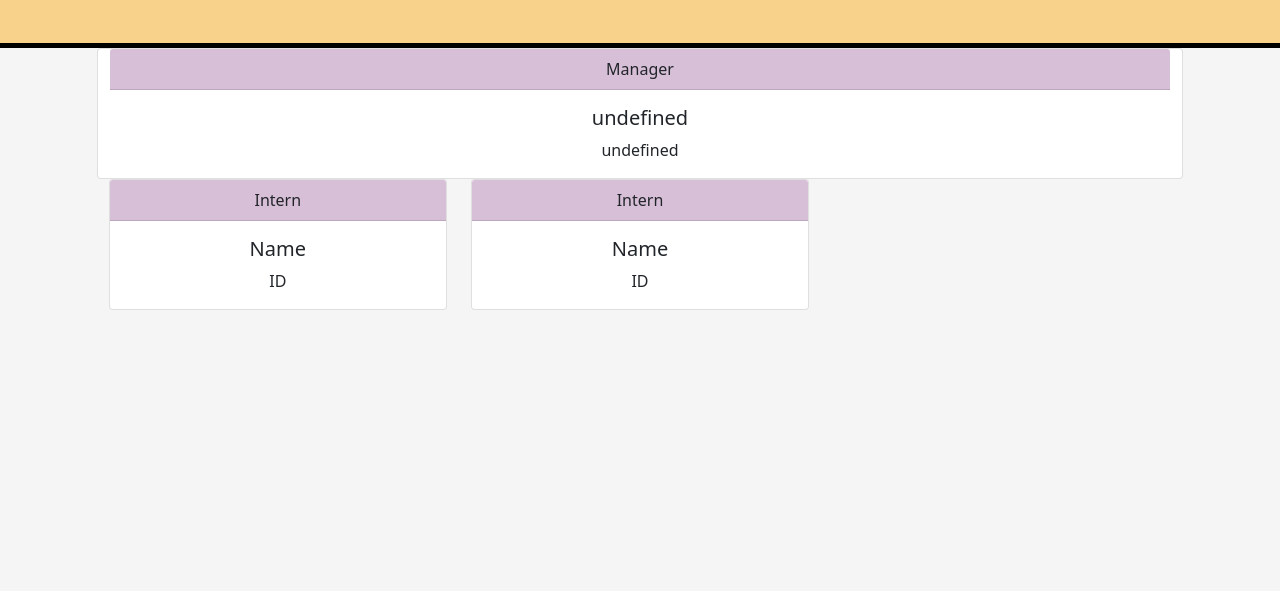
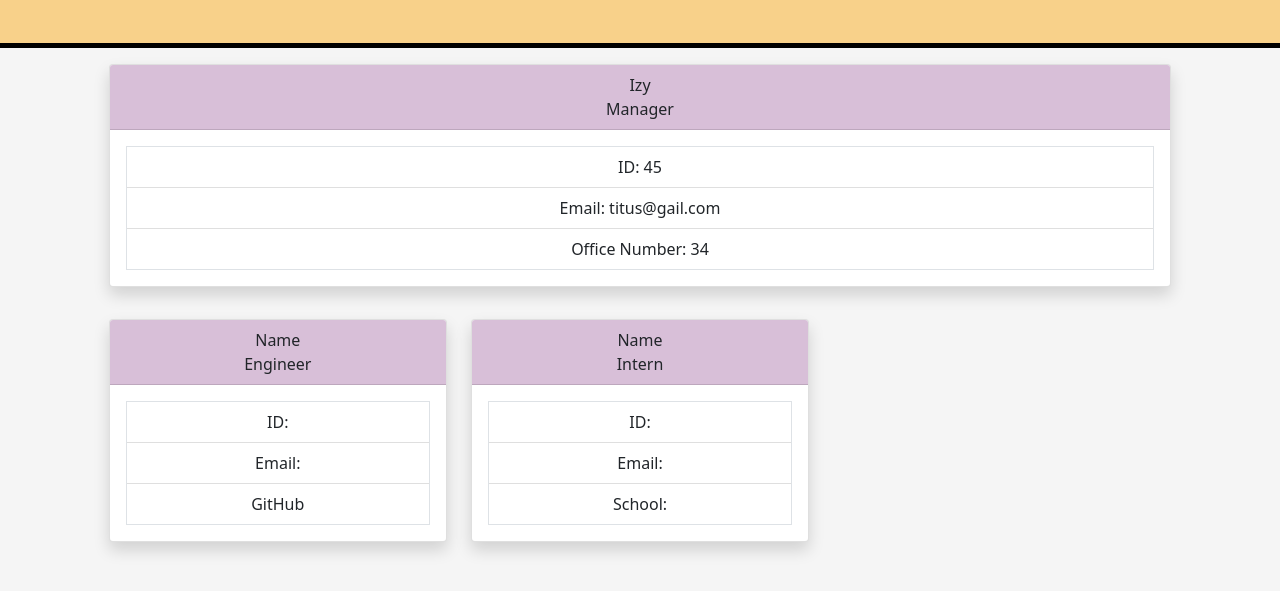
Before and after one commit to Israel-Molestina/team-profile-gen, a website: page myTeam.html in a window 1280 px wide. Shown: the part 93-684 px from the top of the page. Drawn offline with nearby package versions, Linux system fonts and the light colour scheme; files that its build step writes are made by us from their sources.

Commit message:
added code to input manager infor onto written html file

```diff
--- a/index.js
+++ b/index.js
@@ -202,6 +202,6 @@ addManager();
 // function to write myTeam html file
 function build() {
     fs.writeFileSync('myTeam.html', gt(teamManager, teamEngineer, teamIntern), (error) =>
-        error? console.log(error) : console.log("myTeam.html file succesfully created!"));
+        error ? console.log(error) : console.log("myTeam.html file succesfully created!"));
 
 };
--- a/myTeam.html
+++ b/myTeam.html
@@ -6,7 +6,7 @@
         <meta name="viewport" content="width=device-width, initial-scale=1.0">
         <title>Document</title>
         <link href="https://cdn.jsdelivr.net/npm/bootstrap@5.0.0-beta2/dist/css/bootstrap.min.css" rel="stylesheet" integrity="sha384-BmbxuPwQa2lc/FVzBcNJ7UAyJxM6wuqIj61tLrc4wSX0szH/Ev+nYRRuWlolflfl" crossorigin="anonymous">
-        <link rel="stylesheet" href="./style.css">
+        <link rel="stylesheet" href="./dist/style.css">
 
     </head>
 
@@ -18,59 +18,73 @@
 
         <main class="row justify-content-center">
 
-            <section class="col-md-10 justify-content-center text-center">
+            <section class="col-md-10 justify-content-center text-center m-3">
 
-                <section class="row">
 
-                    <div class="card">
+                <div class="card shadow rounded">
 
-                        <div class="card-header">
-                          Manager
-                        </div>
+                    <div class="card-header">
 
-                        <div class="card-body">
-
-                          <h5 class="card-title">undefined</h5>
-                          <p class="card-text">undefined</p>
-
-                        </div>
+                        Izy
+                        <br>
+                        Manager
 
                     </div>
 
-                </section>
+                    <div class="card-body">
 
-                <section class="row">
+                        <ul class="list-group list-group-flush border">
+
+                            <li class="list-group-item">ID: 45 </li>
+                            <li class="list-group-item">Email: titus@gail.com </li>
+                            <li class="list-group-item">Office Number: 34 </li>
+
+                        </ul>
+
+                    </div>
+
+                </div>
 
 
-                    <section class="col-md-4">
-                        <div class="card">
+                <section class="row row-cols-1 row-cols-md-3 g-4 mt-2">
+
+
+                    <section class="col">
+                        <div class="card shadow rounded">
 
                             <div class="card-header">
-                              Intern
+                                Name <br>
+                                Engineer
                             </div>
 
                             <div class="card-body">
 
-                              <h5 class="card-title">Name</h5>
-                              <p class="card-text">ID</p>
+                                <ul class="list-group list-group-flush border">
+                                    <li class="list-group-item">ID:</li>
+                                    <li class="list-group-item">Email:</li>
+                                    <li class="list-group-item">GitHub</li>
+                                </ul>
 
                             </div>
 
                         </div>
-
                     </section>
 
-                    <section class="col-md-4">
-                        <div class="card">
+                    <section class="col">
+                        <div class="card shadow rounded">
 
                             <div class="card-header">
-                              Intern
+                                Name <br>
+                                Intern
                             </div>
 
                             <div class="card-body">
 
-                              <h5 class="card-title">Name</h5>
-                              <p class="card-text">ID</p>
+                                <ul class="list-group list-group-flush border">
+                                    <li class="list-group-item">ID:</li>
+                                    <li class="list-group-item">Email:</li>
+                                    <li class="list-group-item">School:</li>
+                                </ul>
 
                             </div>
 
```
Also changed, not shown: dist/generate.js.
